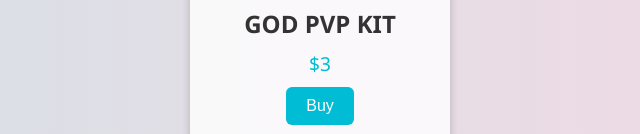
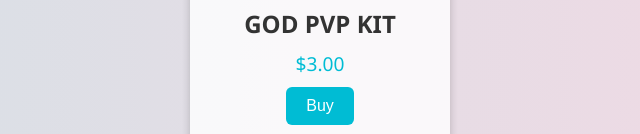
Before and after one commit to WL2011/wlifesteal, a plain HTML site: page store/index.html in a window 1280 px wide. Shown: the part 905-1039 px from the top of the page, 320-960 px from the left. Drawn offline with Linux system fonts and the light colour scheme.

Commit message:
Add files via upload

```diff
--- a/store/index.html
+++ b/store/index.html
@@ -262,7 +262,7 @@
           <img src="/wlifesteal/img/god-pvp-kit.png" alt="GOD PVP KIT" />
         </a>
         <h2>GOD PVP KIT</h2>
-        <div class="price">$3</div>
+        <div class="price">$3.00</div>
         <button class="buy-btn">Buy</button>
       </div>
 
```
